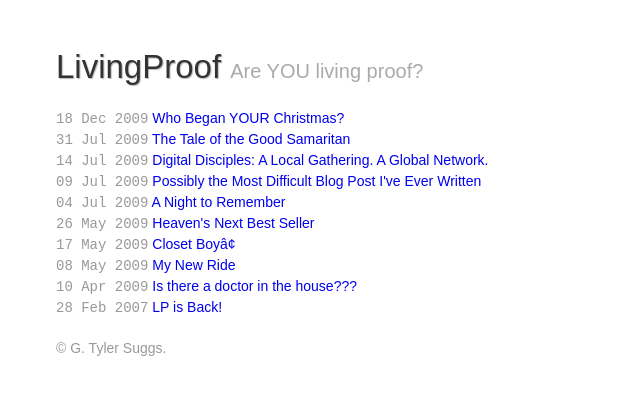
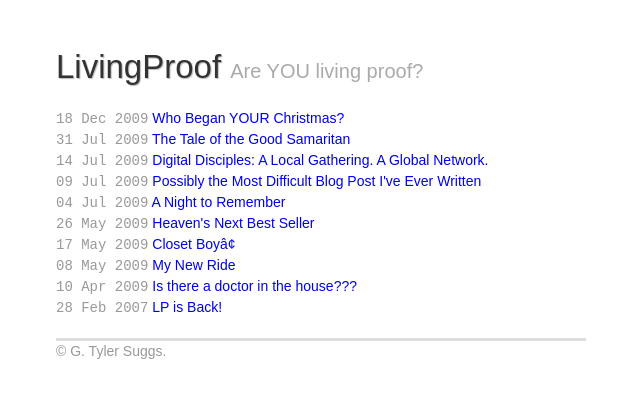
Before and after one commit to tylersuggs/tylersuggs.github.com, a Jekyll site: the page built from index.html, in a window 1280 px wide. Shown: the top 398 px of the page, without its empty margins (319-959 px from the left). Built offline with Jekyll 4.4.1, drawn with Linux system fonts in a browser that asks for light colours; Markdown is read by kramdown in place of the engine named in the settings.

Commit message:
tweaking footer

```diff
--- a/css/master.css
+++ b/css/master.css
@@ -78,4 +78,5 @@
 div#footer {
 	font-size: 14px;
 	color: #999;
+	border-top: 3px solid #ddd;
 }
```
Also changed, not shown: 1 other file.
